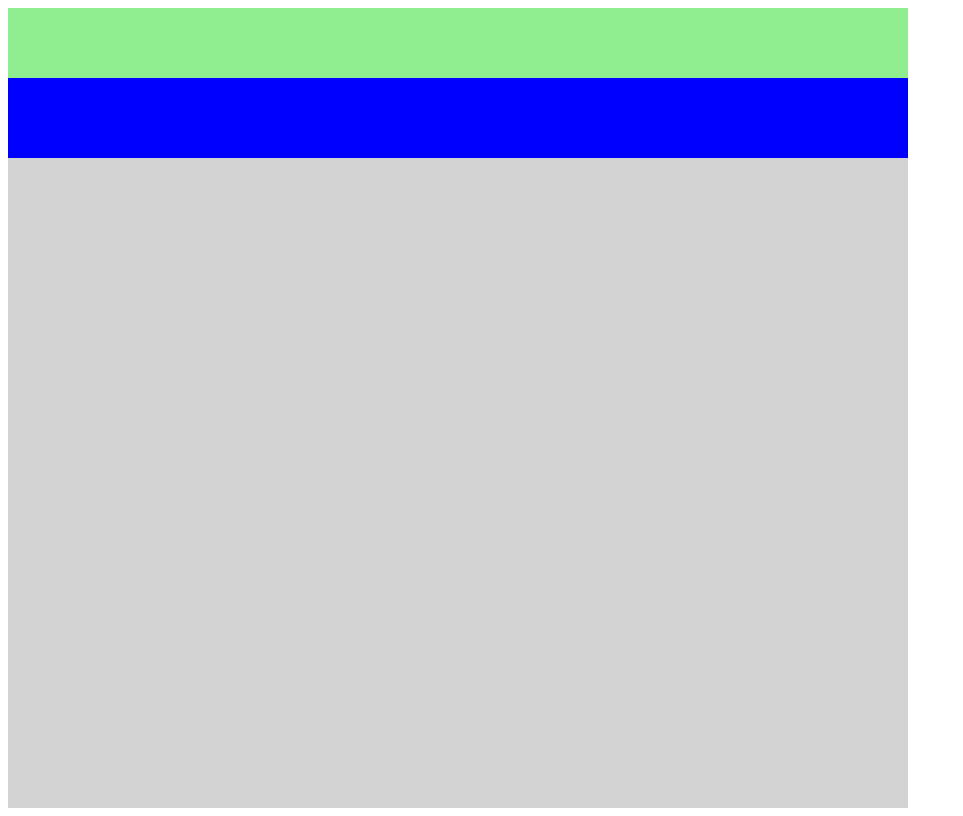
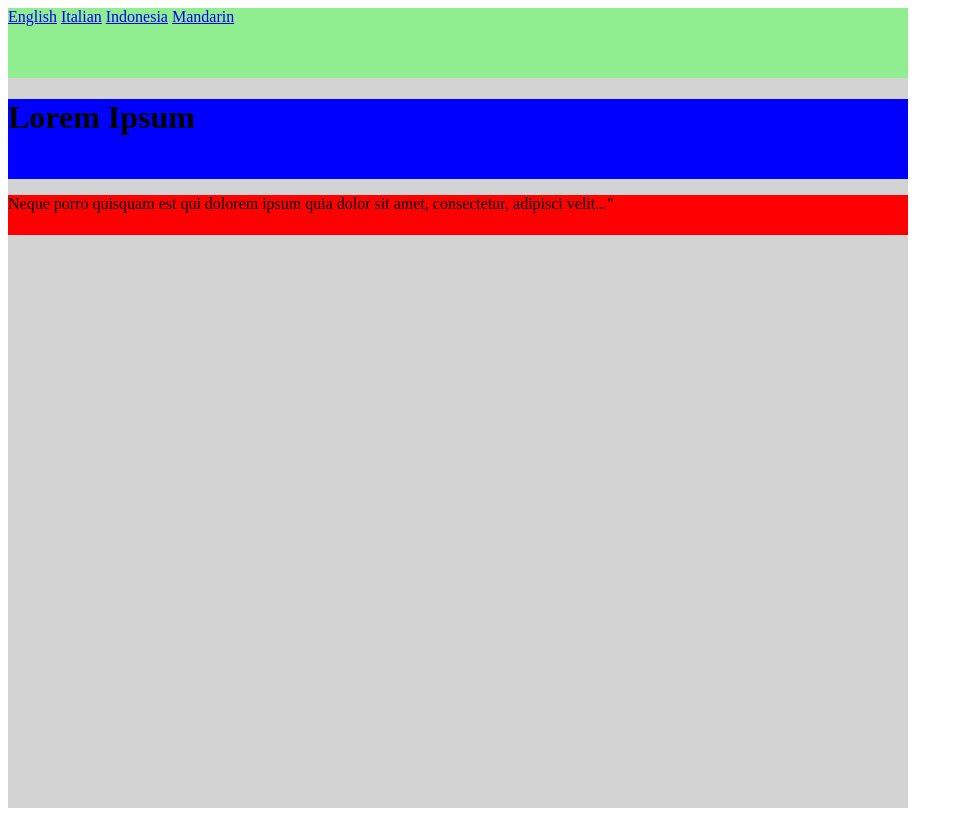
Before and after one commit to jamjamlong266/day1, a plain HTML site: page div.html in a window 1280 px wide. Shown: the whole page, without its empty margins (0-963 px from the left). Drawn offline with Linux system fonts and the light colour scheme.

Commit message:
added text to div

```diff
--- a/div.html
+++ b/div.html
@@ -20,12 +20,28 @@
                 height:80px;
                 background-color: blue;
             }
+
+            div#subHeader {
+                width: 900px;
+                height: 40px;
+                background-color: red;
+            }
         </style>
     </head>
     <body>
         <div id="container">
-            <div id="links"></div>
-            <div id="header"></div>
+            <div id="links">
+                <a href="#">English</a>
+                <a href="#">Italian</a>
+                <a href="#">Indonesia</a>
+                <a href="#">Mandarin</a>
+            </div>
+            <div id="header">
+                <h1>Lorem Ipsum</h1>
+            </div>
+            <div id="subHeader">
+                <p>Neque porro quisquam est qui dolorem ipsum quia dolor sit amet, consectetur, adipisci velit..."</p>
+            </div>
         </div>
     </body>
 </html>
```
